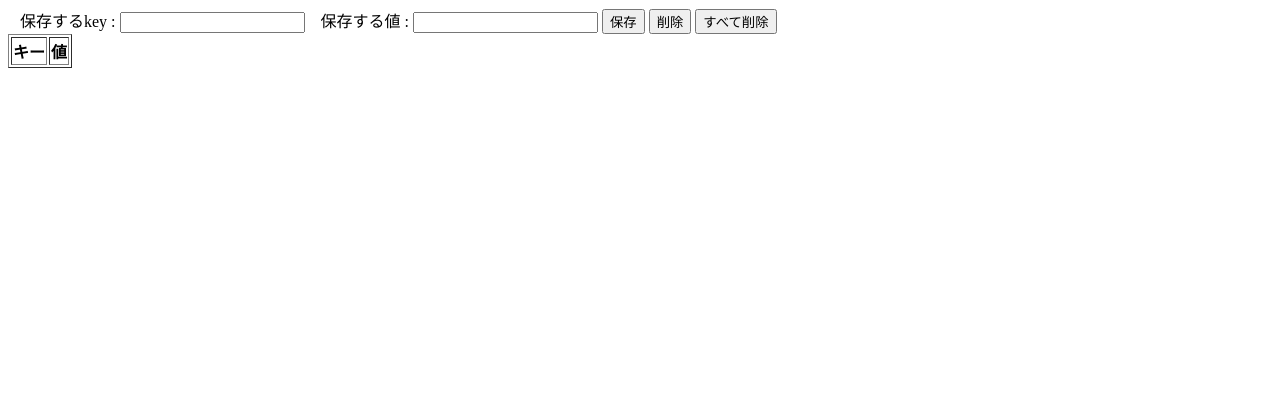
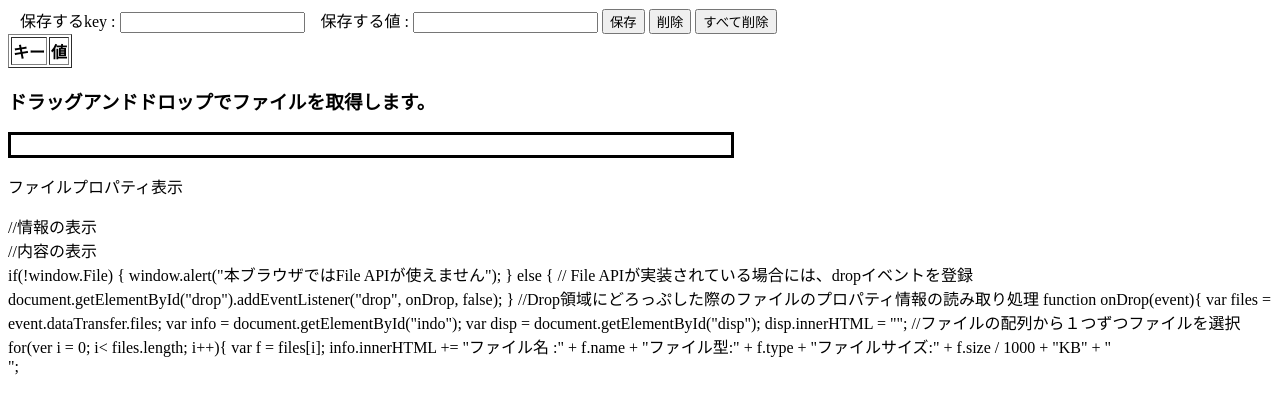
Before and after one commit to mitsuru1397/2016web2-11, a plain HTML site: page index.html in a window 1280 px wide. Drawn offline with Linux system fonts and the light colour scheme.

Commit message:
Update index.html

```diff
--- a/index.html
+++ b/index.html
@@ -80,6 +80,30 @@
        }
       }
   </script>
+  <section id="file">
+   <h3>ドラッグアンドドロップでファイルを取得します。</h3>
+   <div id="drop" style="width:700px; height:150@x; padding:10px; border:3px solid"
+        ondragover="onDragOver(event)" ></div>
+   <p>ファイルプロパティ表示</p>
+   <div id="info" ></div> //情報の表示
+   <div id="disp" ></div> //内容の表示
+  </section>
+  if(!window.File) {
+   window.alert("本ブラウザではFile APIが使えません");
+  } else {
+    // File APIが実装されている場合には、dropイベントを登録
+   document.getElementById("drop").addEventListener("drop", onDrop, false);
+  }
+  //Drop領域にどろっぷした際のファイルのプロパティ情報の読み取り処理
+  function onDrop(event){
+    var files = event.dataTransfer.files;
+    var info = document.getElementById("indo");
+    var disp = document.getElementById("disp");
+    disp.innerHTML = "";
 
+  //ファイルの配列から１つずつファイルを選択
+  for(ver i = 0; i< files.length; i++){
+    var f = files[i];
+    info.innerHTML += "ファイル名 :" + f.name + "ファイル型:" + f.type + "ファイルサイズ:" + f.size / 1000 + "KB" + "<br />";
 </body>
 </html>
```
